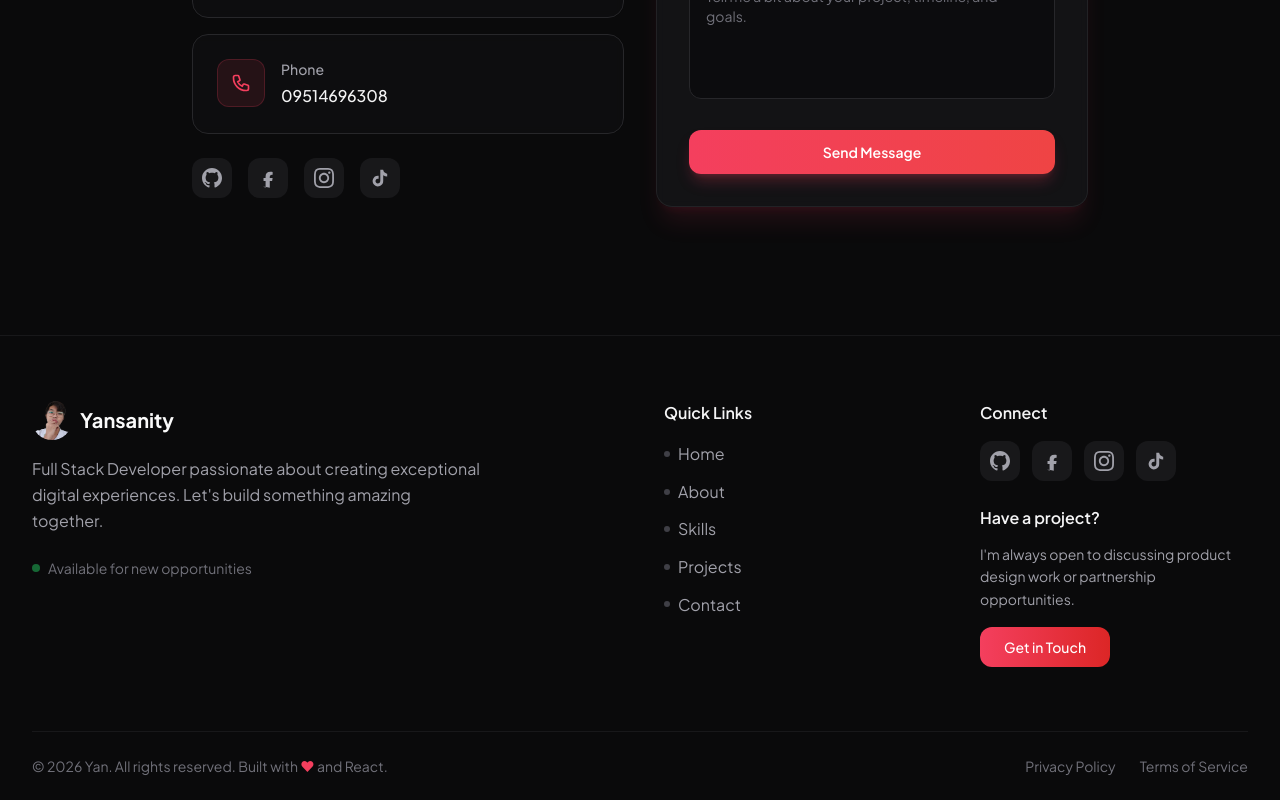
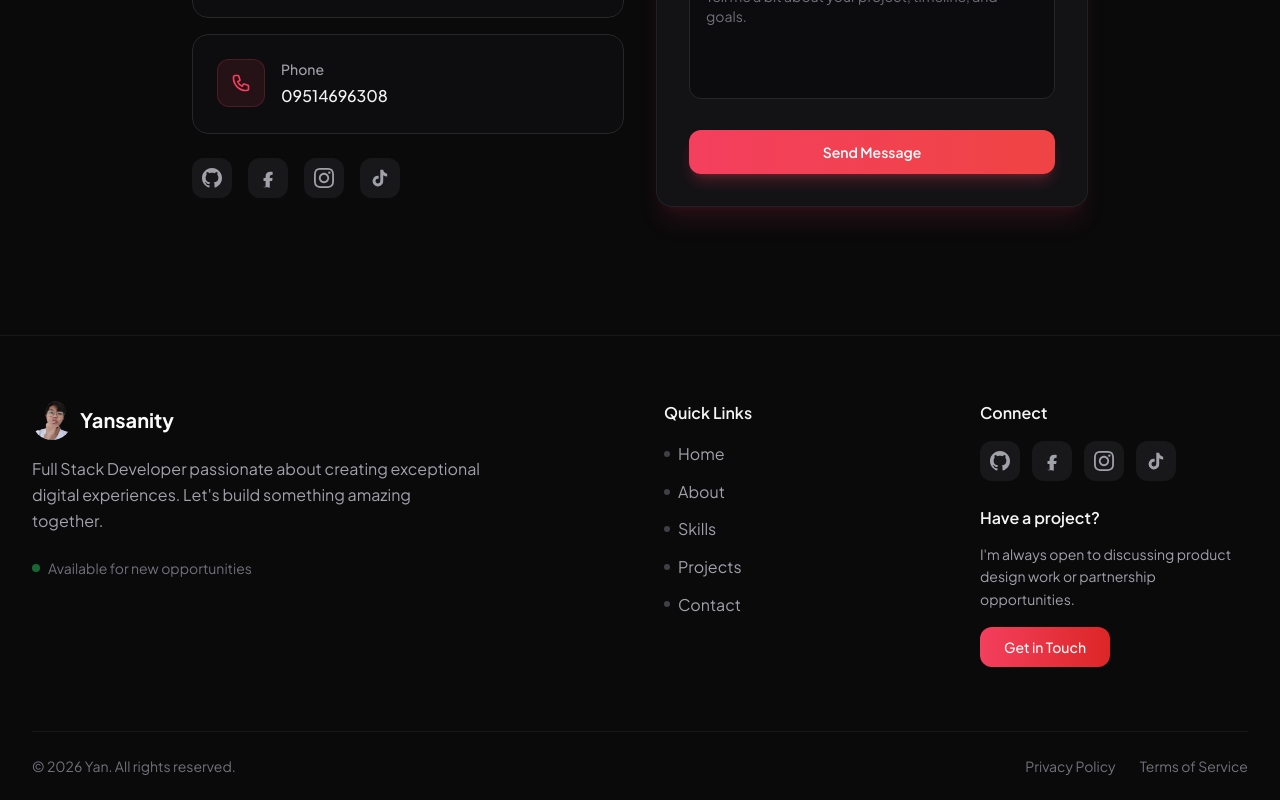
Before and after one commit to yansanity1998/yan_portfolio, a React (Vite) app: page / in a window 1280 px wide. Shown: the part 5476-6276 px from the top of the page. Built offline with nearby package versions, Linux system fonts and the light colour scheme.

Commit message:
update file

```diff
--- a/src/Portfolio/Footer.tsx
+++ b/src/Portfolio/Footer.tsx
@@ -139,8 +139,7 @@ const Footer = () => {
                 <div className="py-6 border-t border-zinc-800/50">
                     <div className="flex flex-col sm:flex-row items-center justify-between gap-4">
                         <p className="text-sm text-zinc-500 text-center sm:text-left">
-                            © {currentYear} Yan. All rights reserved. Built with{' '}
-                            <span className="text-rose-500">❤</span> and React.
+                            © {currentYear} Yan. All rights reserved.
                         </p>
                         <div className="flex items-center gap-6 text-sm text-zinc-500">
                             <a href="#" className="hover:text-rose-400 transition-colors">Privacy Policy</a>
```
